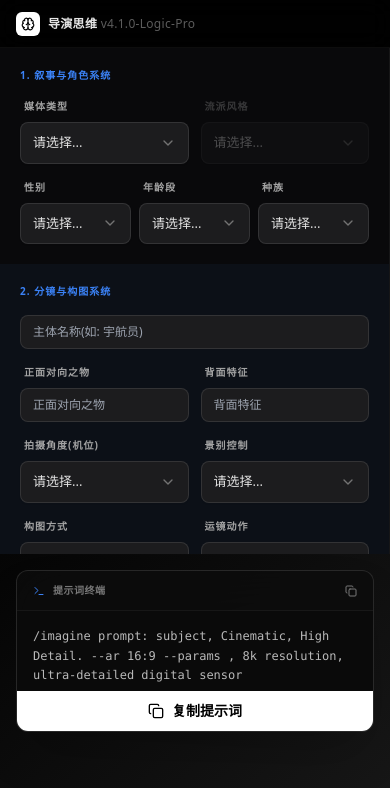
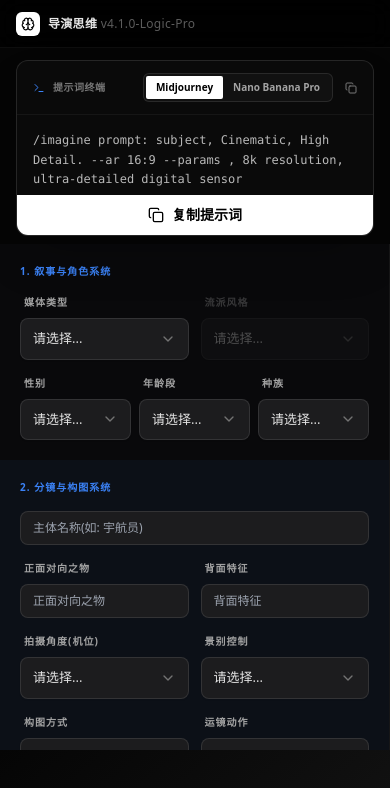
Before and after one commit to directors-mind/directors-mind, a React (Vite) app: page / in a window 390 px wide. Shown: the top 788 px of the page. Built offline with nearby package versions, Linux system fonts and the light colour scheme.

Commit message:
Update App.jsx

```diff
--- a/src/App.jsx
+++ b/src/App.jsx
@@ -394,6 +394,89 @@ const ColorPanel = ({ selection, setSelection, label }) => {
 
 };
 
+const Toast = ({ show, leaving, message }) => {
+  if (!show && !leaving) return null;
+
+  return (
+    <div
+      className={
+        "fixed bottom-6 right-6 z-[200] " +
+        (leaving ? "toast-out" : "toast-in")
+      }
+    >
+      <div className="bg-white text-black px-4 py-2.5 rounded-xl shadow-2xl flex items-center gap-2 text-xs font-medium">
+        <Check size={14} className="text-emerald-500" />
+        {message}
+      </div>
+    </div>
+  );
+};
+
+
+const PromptTerminal = ({ t, prompt, promptMode, setPromptMode, onCopy }) => {
+  return (
+    <div className="w-full max-w-4xl rounded-xl border border-white/10 bg-[#111]/80 backdrop-blur-xl shadow-2xl flex flex-col overflow-hidden">
+      <div className="px-4 py-3 border-b border-white/5 bg-black/20 flex justify-between items-center">
+        <div className="flex items-center gap-2">
+          <Terminal size={12} className="text-blue-500" />
+          <span className="text-[10px] font-bold uppercase tracking-wider opacity-50">
+            {t.promptTerminal}
+          </span>
+        </div>
+
+        <div className="flex items-center gap-3">
+          {/* 提示词风格 Tab —— MJ / Nano 颜色统一：选中都是白底黑字 */}
+          <div className="flex bg-[#111111] rounded-md p-0.5 border border-white/10">
+            <button
+              type="button"
+              onClick={() => setPromptMode("mj")}
+              className={
+                "px-2.5 py-1 text-[10px] font-bold rounded-sm transition-all " +
+                (promptMode === "mj"
+                  ? "bg-white text-black"
+                  : "text-neutral-400 hover:text-neutral-200")
+              }
+            >
+              Midjourney
+            </button>
+            <button
+              type="button"
+              onClick={() => setPromptMode("nano")}
+              className={
+                "px-2.5 py-1 text-[10px] font-bold rounded-sm transition-all " +
+                (promptMode === "nano"
+                  ? "bg-white text-black"
+                  : "text-neutral-400 hover:text-neutral-200")
+              }
+            >
+              Nano Banana Pro
+            </button>
+          </div>
+
+          {/* 右侧小复制按钮 */}
+          <button
+            onClick={onCopy}
+            className="opacity-50 hover:opacity-100 transition"
+          >
+            <Copy size={12} />
+          </button>
+        </div>
+      </div>
+
+      <div className="p-4 font-mono text-xs leading-relaxed opacity-80 h-[80px] overflow-y-auto custom-scrollbar select-all bg-[#0a0a0a]">
+        {prompt}
+      </div>
+
+      {/* 底部大号白色复制按钮 */}
+      <button
+        onClick={onCopy}
+        className="h-10 w-full flex items-center justify-center gap-2 font-bold text-sm bg-white text-black hover:bg-gray-200 transition-all"
+      >
+        <Copy size={16} /> {UI_LABELS.copyPrompt}
+      </button>
+    </div>
+  );
+};
 
 
 export default function DirectorsMind() {
@@ -410,6 +493,12 @@ export default function DirectorsMind() {
 
   const [prompt, setPrompt] = useState("");
 
+  // 新增：提示词风格 tab（"mj" | "nano"）
+  const [promptMode, setPromptMode] = useState("mj");
+
+  // 新增：Toast 控制
+  const [toastVisible, setToastVisible] = useState(false);
+  const [toastLeaving, setToastLeaving] = useState(false);
 
 
   const t = UI_LABELS;
@@ -461,54 +550,117 @@ export default function DirectorsMind() {
   };
 
 
+  // 触发复制并展示 Toast
+  const triggerCopyToast = () => {
+    if (!prompt) return;
+    navigator.clipboard.writeText(prompt);
+    setToastVisible(true);
+    setToastLeaving(false);
+
+    // 1.6 秒后开始退出动画
+    setTimeout(() => setToastLeaving(true), 1600);
+    // 2 秒后彻底隐藏
+    setTimeout(() => {
+      setToastVisible(false);
+      setToastLeaving(false);
+    }, 2000);
+  };
+
 
   useEffect(() => {
-
     const s = selections;
 
+    // 景别 -> 镜头强化
+    const isECU = s.frameSize === "Extreme Close Up";
+    const lensText = isECU
+      ? "100mm Macro Lens, extremely shallow depth, detailed surface"
+      : s.lensSize;
 
+    // 是否是背面视角
+    const isReverse =
+      s.cameraAngle &&
+      (s.cameraAngle.includes("Back") ||
+        s.cameraAngle.includes("背后") ||
+        s.cameraAngle.includes("过肩"));
 
-    // 算法逻辑：极端景别权重补足
-
-    const isECU = s.frameSize === "Extreme Close Up";
-
-    const lensText = isECU ? "100mm Macro Lens, extremely shallow depth, detailed surface" : s.lensSize;
-
-
-
-    const isReverse = s.cameraAngle && (s.cameraAngle.includes("Back") || s.cameraAngle.includes("背后") || s.cameraAngle.includes("过肩"));
-
-    const char = [s.age, s.ethnicity, s.gender].filter(Boolean).join(" ") || narrative.subject || "subject";
+    const char =
+      [s.age, s.ethnicity, s.gender].filter(Boolean).join(" ") ||
+      narrative.subject ||
+      "subject";
 
     let bodyLogic = char;
+    if (isReverse) {
+      bodyLogic = `View from behind of ${char}, ${
+        narrative.backDetail || "back profile"
+      }, facing ${narrative.facingObject || "scenery"}`;
+    }
 
-    if (isReverse) { bodyLogic = `View from behind of ${char}, ${narrative.backDetail || "back profile"}, facing ${narrative.facingObject || "scenery"}`; }
+    const isFilm =
+      s.camera && (s.camera.includes("Film") || s.camera.includes("Millennium"));
+    const resText = isFilm
+      ? "analog grainy texture, film grain"
+      : "8k resolution, ultra-detailed digital sensor";
 
+    const parts = [
+      s.shotType,
+      s.cameraAngle,
+      bodyLogic,
+      s.frameSize,
+      s.mediaType,
+      Array.isArray(s.genre) ? s.genre.join(", ") : "",
+      tags.join(", "),
+      s.location ? `in ${s.location}` : "",
+      s.weather,
+      s.timeOfDay,
+      s.lighting,
+      s.lightingType,
+      Array.isArray(s.color) ? s.color.join(", ") : ""
+    ].filter(Boolean);
 
+    const techArray = [
+      s.camera,
+      s.format,
+      lensText,
+      s.aperture,
+      s.aspectRatio
+    ].filter(Boolean);
+    const tech = techArray.join(", ");
 
-    const isFilm = s.camera && (s.camera.includes("Film") || s.camera.includes("Millennium"));
+    const arParam = s.aspectRatio ? s.aspectRatio.split(":")[0] : "16:9";
 
-    const resText = isFilm ? "analog grainy texture, film grain" : "8k resolution, ultra-detailed digital sensor";
+    // --- MJ 风格 ---
+    const mjPrompt = `/imagine prompt: ${parts.join(
+      ", "
+    )}. --ar ${arParam} --params ${tech}, ${resText}`;
 
+    // --- Nano Banana 生图风格 ---
+    // 不使用 /imagine，不带 --ar，更偏自然语言，强调静态画面
+    const nanoParts = parts.concat([
+      tech,
+      resText,
+      "highly detailed still image",
+      "cinematic composition",
+      "sharp focus",
+      "no motion blur",
+      "single frame, photographic still"
+    ]).filter(Boolean);
 
+    const nanoPrompt = nanoParts.join(", ");
 
-    const parts = [s.shotType, s.cameraAngle, bodyLogic, s.frameSize, s.mediaType, Array.isArray(s.genre)?s.genre.join(", "):"", tags.join(", "), s.location ? `in ${s.location}` : "", s.weather, s.timeOfDay, s.lightingStyle, s.color.join(", ")].filter(Boolean);
-
-    const tech = [s.camera, s.format, lensText, s.aperture, s.aspectRatio].filter(Boolean).join(", ");
-
-    const arParam = s.aspectRatio ? s.aspectRatio.split(':')[0] : "16:9";
-
-
-
-    setPrompt(`/imagine prompt: ${parts.join(", ")}. --ar ${arParam} --params ${tech}, ${resText}`);
-
-  }, [selections, tags, narrative]);
+    // 根据当前 tab 设置提示词
+    setPrompt(promptMode === "mj" ? mjPrompt : nanoPrompt);
+  }, [selections, tags, narrative, promptMode]);
 
 
 
   return (
 
     <div className="h-screen w-screen flex flex-col overflow-hidden font-sans antialiased bg-[#050505] text-neutral-200">
+      <Toast
+        show={toastVisible}
+        leaving={toastLeaving}
+        message="提示词已复制!"
+      />
 
       <header className="h-12 shrink-0 px-4 flex justify-between items-center z-50 border-b border-white/5 bg-black/80 backdrop-blur-md">
 
@@ -522,11 +674,21 @@ export default function DirectorsMind() {
 
       </header>
 
-
+      {/* 移动端：Logo 下方的提示词终端 */}
+      <div className="px-4 pt-3 pb-2 md:hidden">
+          <PromptTerminal
+            t={t}
+            prompt={prompt}
+            promptMode={promptMode}
+            setPromptMode={setPromptMode}
+            onCopy={triggerCopyToast}
+          />
+      </div>
 
       <div className="flex-1 flex flex-col md:flex-row overflow-hidden">
 
-<aside className="w-full md:w-[400px] shrink-0 flex flex-col overflow-y-auto custom-scrollbar bg-[#09090b] border-r border-white/5 max-h-[60vh] md:max-h-none">
+        <aside className="w-full md:w-[400px] shrink-0 flex flex-col overflow-y-auto custom-scrollbar bg-[#09090b] border-r border-white/5 max-h-[60vh] md:max-h-none">
+
 
 
           <div className="p-5 flex flex-col gap-4">
@@ -699,10 +861,13 @@ export default function DirectorsMind() {
 
 
 
-<main className="flex-1 flex flex-col relative min-h-[40vh] md:min-h-0">
+        <main className="flex-1 flex flex-col relative min-h-[40vh] md:min-h-0">
+
           <div className="absolute inset-0 pointer-events-none bg-gradient-to-br from-[#050505] to-[#1a1a1a]"></div>
 
-<div className="hidden md:flex flex-1 items-center justify-center p-6 z-10 overflow-hidden relative">
+          {/* 占位图 - 仅桌面端显示 */}
+          <div className="hidden md:flex flex-1 items-center justify-center p-6 z-10 overflow-hidden relative">
+
              <div className="flex flex-col items-center gap-4 opacity-20 text-white">
 
                 <div className="w-16 h-16 rounded-2xl border-2 border-dashed border-current flex items-center justify-center"><ImageIcon size={32} strokeWidth={1} /></div>
@@ -713,21 +878,67 @@ export default function DirectorsMind() {
 
           </div>
 
-          <div className="shrink-0 p-4 md:p-6 z-20 flex justify-center">
+          {/* 桌面端底部终端 - 移动端隐藏 */}
+
+          <div className="hidden md:flex shrink-0 p-4 md:p-6 z-20 justify-center">
 
             <div className="w-full max-w-4xl rounded-xl border border-white/10 bg-[#111]/80 backdrop-blur-xl shadow-2xl flex flex-col overflow-hidden">
 
               <div className="px-4 py-3 border-b border-white/5 bg-black/20 flex justify-between items-center">
+  <div className="flex items-center gap-2">
+    <Terminal size={12} className="text-blue-500" />
+    <span className="text-[10px] font-bold uppercase tracking-wider opacity-50">
+      {t.promptTerminal}
+    </span>
+  </div>
 
-                <div className="flex items-center gap-2"><Terminal size={12} className="text-blue-500" /><span className="text-[10px] font-bold uppercase tracking-wider opacity-50">{t.promptTerminal}</span></div>
+  <div className="flex items-center gap-3">
+    {/* 新增：提示词风格切换 Tab */}
+    <div className="flex bg-[#111111] rounded-md p-0.5 border border-white/10">
+      <button
+        type="button"
+        onClick={() => setPromptMode("mj")}
+        className={
+          "px-2.5 py-1 text-[10px] font-bold rounded-sm transition-all " +
+          (promptMode === "mj"
+            ? "bg-white text-black"
+            : "text-neutral-400 hover:text-neutral-200")
+        }
+      >
+        Midjourney
+      </button>
+      <button
+        type="button"
+        onClick={() => setPromptMode("nano")}
+        className={
+          "px-2.5 py-1 text-[10px] font-bold rounded-sm transition-all " +
+          (promptMode === "nano"
+            ? "bg-white text-black"
+            : "text-neutral-400 hover:text-neutral-200")
+        }
+      >
+        Nano Banana Pro
+      </button>
+    </div>
 
-                <button onClick={() => { navigator.clipboard.writeText(prompt); alert("提示词已复制!"); }} className="opacity-50 hover:opacity-100 transition"><Copy size={12}/></button>
-
-              </div>
+    {/* 原有复制按钮 */}
+    <button
+  onClick={triggerCopyToast}
+  className="opacity-50 hover:opacity-100 transition"
+>
+  <Copy size={12} />
+</button>
+  </div>
+</div>
 
               <div className="p-4 font-mono text-xs leading-relaxed opacity-80 h-[80px] overflow-y-auto custom-scrollbar select-all bg-[#0a0a0a]">{prompt}</div>
 
-              <button onClick={() => { navigator.clipboard.writeText(prompt); alert("提示词已复制!"); }} className="h-10 w-full flex items-center justify-center gap-2 font-bold text-sm bg-white text-black hover:bg-gray-200 transition-all"><Copy size={16}/> {UI_LABELS.copyPrompt}</button>
+              <button
+  onClick={triggerCopyToast}
+  className="h-10 w-full flex items-center justify-center gap-2 font-semibold text-xs bg-white text-black hover:bg-neutral-200 transition-all"
+>
+  <Copy size={16} /> {UI_LABELS.copyPrompt}
+</button>
 
             </div>
 
@@ -741,4 +952,17 @@ export default function DirectorsMind() {
 
   );
 
+<style>{`
+  @keyframes toast-in-anim {
+    from { opacity: 0; transform: translateY(12px) scale(0.95); }
+    to { opacity: 1; transform: translateY(0) scale(1); }
+  }
+  @keyframes toast-out-anim {
+    from { opacity: 1; transform: translateY(0) scale(1); }
+    to { opacity: 0; transform: translateY(-8px) scale(0.95); }
+  }
+  .toast-in { animation: toast-in-anim 0.3s ease-out forwards; }
+  .toast-out { animation: toast-out-anim 0.3s ease-in forwards; }
+`}</style>
+
 }
```
